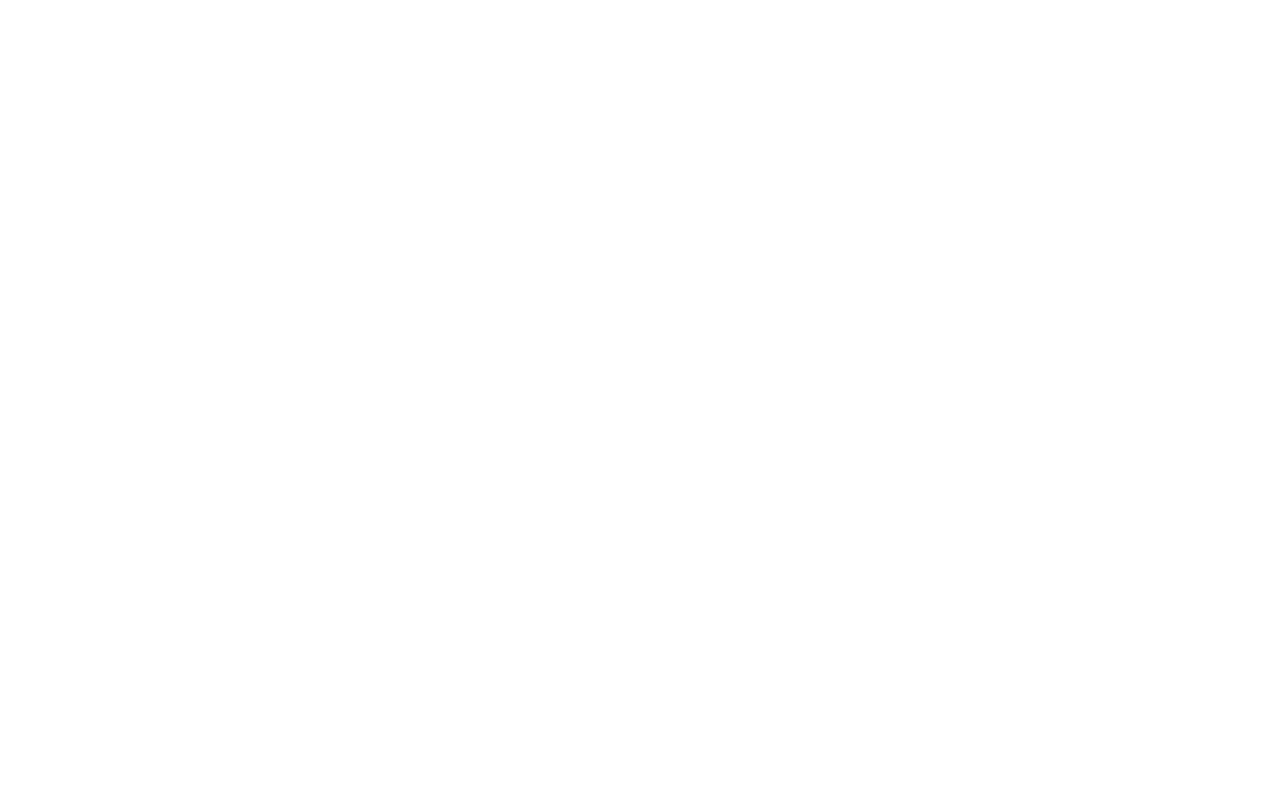
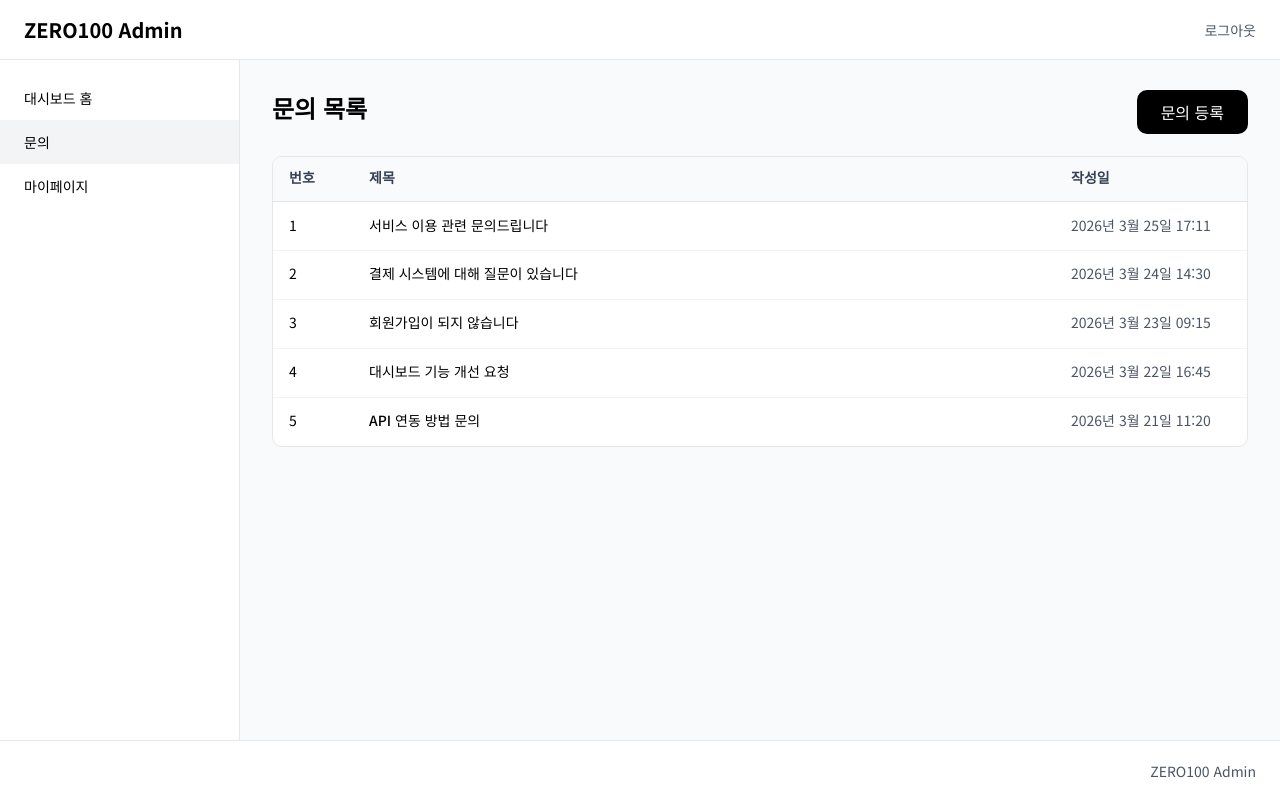
Before and after one commit to Leets-Official/8th-FE-Zero100, a React (Vite) app: page /dashboard/inquiries in a window 1280 px wide. Before the commit this address had no page. Built offline with nearby package versions, Linux system fonts and the light colour scheme; a web font is replaced by a local one.

Commit message:
문의 목록 페이지 UI 구현

```diff
--- a/src/App.jsx
+++ b/src/App.jsx
@@ -3,6 +3,8 @@ import { Navigate, Route, Routes } from 'react-router';
 import DashboardLayout from './components/dashboard/DashboardLayout.jsx';
 import DeleteModal from './components/todo/DeleteModal.jsx';
 import DashboardPage from './pages/dashboard/DashboardPage.jsx';
+import InquiryListPage from './pages/dashboard/InquiryListPage.jsx';
+import InquiryPlaceholderPage from './pages/dashboard/InquiryPlaceholderPage.jsx';
 import LoginPage from './pages/dashboard/LoginPage.jsx';
 import SignupPage from './pages/dashboard/SignupPage.jsx';
 import CompletedTodoPage from './pages/todo/CompletedTodoPage.jsx';
@@ -63,6 +65,9 @@ function App() {
         />
         <Route element={<DashboardLayout />}>
           <Route path="/dashboard" element={<DashboardPage />} />
+          <Route path="/dashboard/inquiries" element={<InquiryListPage />} />
+          <Route path="/dashboard/inquiries/new" element={<InquiryPlaceholderPage />} />
+          <Route path="/dashboard/inquiries/:inquiryId" element={<InquiryPlaceholderPage />} />
         </Route>
         <Route path="/login" element={<LoginPage />} />
         <Route path="/signup" element={<SignupPage />} />
--- a/src/components/dashboard/DashboardLayout.jsx
+++ b/src/components/dashboard/DashboardLayout.jsx
@@ -3,10 +3,9 @@ import Footer from './Footer.jsx';
 import Header from './Header.jsx';
 import Sidebar from './Sidebar.jsx';
 
-// 문의, 마이페이지 라우트는 아직 구현 전이며 Figma 메뉴 구성에 맞춰 경로만 지정
 const SIDEBAR_ITEMS = [
   { label: '대시보드 홈', to: '/dashboard', end: true },
-  { label: '문의', to: '/inquiry' },
+  { label: '문의', to: '/dashboard/inquiries' },
   { label: '마이페이지', to: '/mypage' },
 ];
 
--- /dev/null
+++ b/src/components/dashboard/InquiryTable.jsx
@@ -0,0 +1,59 @@
+import { Link } from 'react-router';
+import Card from './Card.jsx';
+
+const HEADER_CELL_CLASS_NAME =
+  'box-border h-[44.5px] px-[16px] pt-[10px] pb-0 align-top text-left font-[family-name:var(--font-family-base)] font-bold text-[14px] leading-[20px] tracking-[0px] text-[#364153]';
+
+const CELL_CLASS_NAME =
+  'box-border px-[16px] pt-[12.5px] pb-0 align-top font-[family-name:var(--font-family-base)] text-[14px] leading-[20px] tracking-[0px]';
+
+// Figma 문의 화면의 문의 목록 테이블
+function InquiryTable({ inquiries }) {
+  return (
+    <Card className="overflow-x-auto">
+      <table aria-label="문의 목록" className="w-full min-w-[640px] table-fixed border-collapse">
+        <colgroup>
+          <col className="w-[80px]" />
+          <col />
+          <col className="w-[192px]" />
+        </colgroup>
+        <thead>
+          <tr className="border-0 border-b-[0.93px] border-solid border-[#e5e7eb] bg-[#f9fafb]">
+            <th scope="col" className={HEADER_CELL_CLASS_NAME}>
+              번호
+            </th>
+            <th scope="col" className={HEADER_CELL_CLASS_NAME}>
+              제목
+            </th>
+            <th scope="col" className={HEADER_CELL_CLASS_NAME}>
+              작성일
+            </th>
+          </tr>
+        </thead>
+        <tbody>
+          {inquiries.map((inquiry) => (
+            <tr
+              key={inquiry.id}
+              className="relative h-[48.9px] border-0 border-b-[0.93px] border-solid border-[#f3f4f6] last:h-[48.5px] last:border-b-0"
+            >
+              <td className={`${CELL_CLASS_NAME} font-normal text-[#000000]`}>{inquiry.id}</td>
+              <td className={`${CELL_CLASS_NAME} font-medium wrap-anywhere`}>
+                <Link
+                  to={`/dashboard/inquiries/${inquiry.id}`}
+                  className="text-[#000000] no-underline after:absolute after:inset-0"
+                >
+                  {inquiry.title}
+                </Link>
+              </td>
+              <td className={`${CELL_CLASS_NAME} font-normal text-[#4a5565]`}>
+                {inquiry.createdAt}
+              </td>
+            </tr>
+          ))}
+        </tbody>
+      </table>
+    </Card>
+  );
+}
+
+export default InquiryTable;
--- /dev/null
+++ b/src/mocks/dashboard/inquiries.js
@@ -0,0 +1,8 @@
+// API 연동 전까지 Figma 시안의 예시 데이터를 사용. 추후 API 응답 데이터로 교체
+export const MOCK_INQUIRIES = [
+  { id: 1, title: '서비스 이용 관련 문의드립니다', createdAt: '2026년 3월 25일 17:11' },
+  { id: 2, title: '결제 시스템에 대해 질문이 있습니다', createdAt: '2026년 3월 24일 14:30' },
+  { id: 3, title: '회원가입이 되지 않습니다', createdAt: '2026년 3월 23일 09:15' },
+  { id: 4, title: '대시보드 기능 개선 요청', createdAt: '2026년 3월 22일 16:45' },
+  { id: 5, title: 'API 연동 방법 문의', createdAt: '2026년 3월 21일 11:20' },
+];
--- /dev/null
+++ b/src/pages/dashboard/InquiryListPage.jsx
@@ -0,0 +1,24 @@
+import { useNavigate } from 'react-router';
+import Button from '../../components/dashboard/Button.jsx';
+import InquiryTable from '../../components/dashboard/InquiryTable.jsx';
+import { MOCK_INQUIRIES } from '../../mocks/dashboard/inquiries.js';
+
+function InquiryListPage() {
+  const navigate = useNavigate();
+
+  return (
+    <div className="flex flex-col gap-[24px]">
+      <div className="flex flex-row items-start justify-between h-[40px]">
+        <h1 className="m-0 font-[family-name:var(--font-family-base)] font-bold text-[24px] leading-[32px] tracking-[0px] text-[#000000]">
+          문의 목록
+        </h1>
+        <Button className="self-center" onClick={() => navigate('/dashboard/inquiries/new')}>
+          문의 등록
+        </Button>
+      </div>
+      <InquiryTable inquiries={MOCK_INQUIRIES} />
+    </div>
+  );
+}
+
+export default InquiryListPage;
--- /dev/null
+++ b/src/pages/dashboard/InquiryPlaceholderPage.jsx
@@ -0,0 +1,10 @@
+// 문의 등록, 문의 상세 UI 구현 전까지 해당 경로에서 빈 화면이 표시되지 않도록 사용하는 임시 페이지
+function InquiryPlaceholderPage() {
+  return (
+    <p className="m-0 font-[family-name:var(--font-family-base)] font-normal text-[14px] leading-[20px] tracking-[0px] text-[#4a5565]">
+      준비 중인 페이지입니다.
+    </p>
+  );
+}
+
+export default InquiryPlaceholderPage;
```
